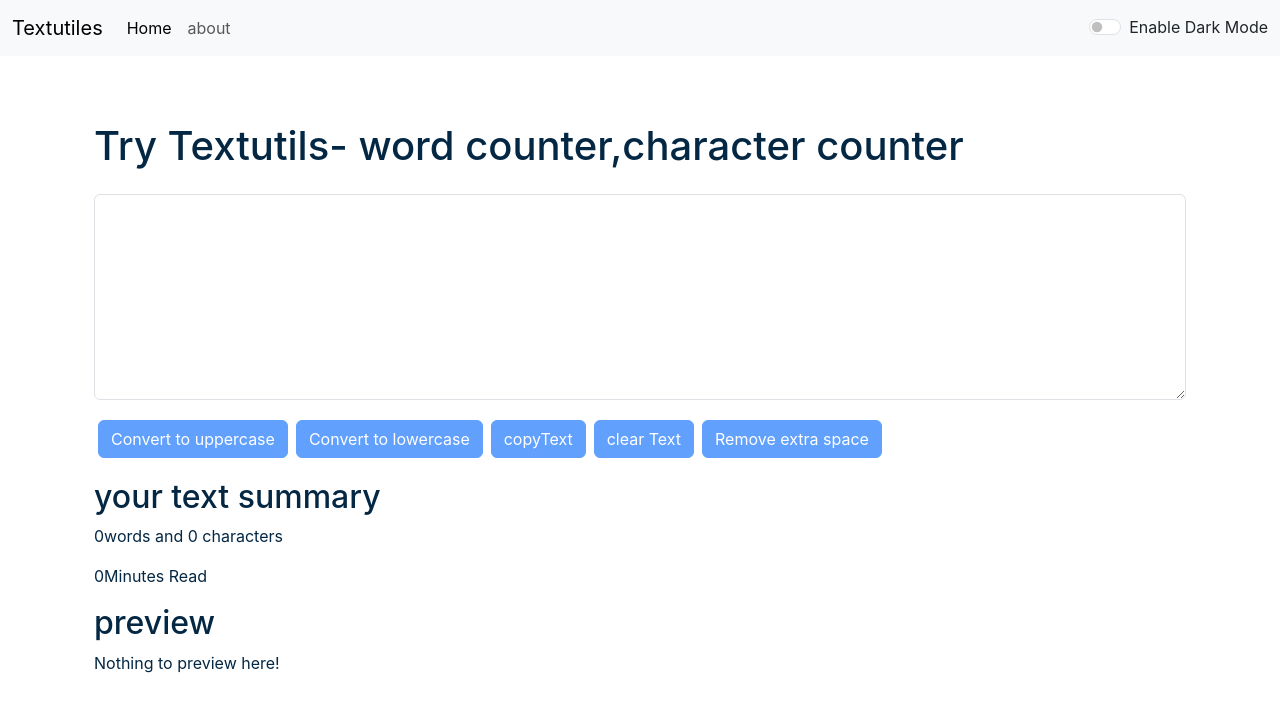
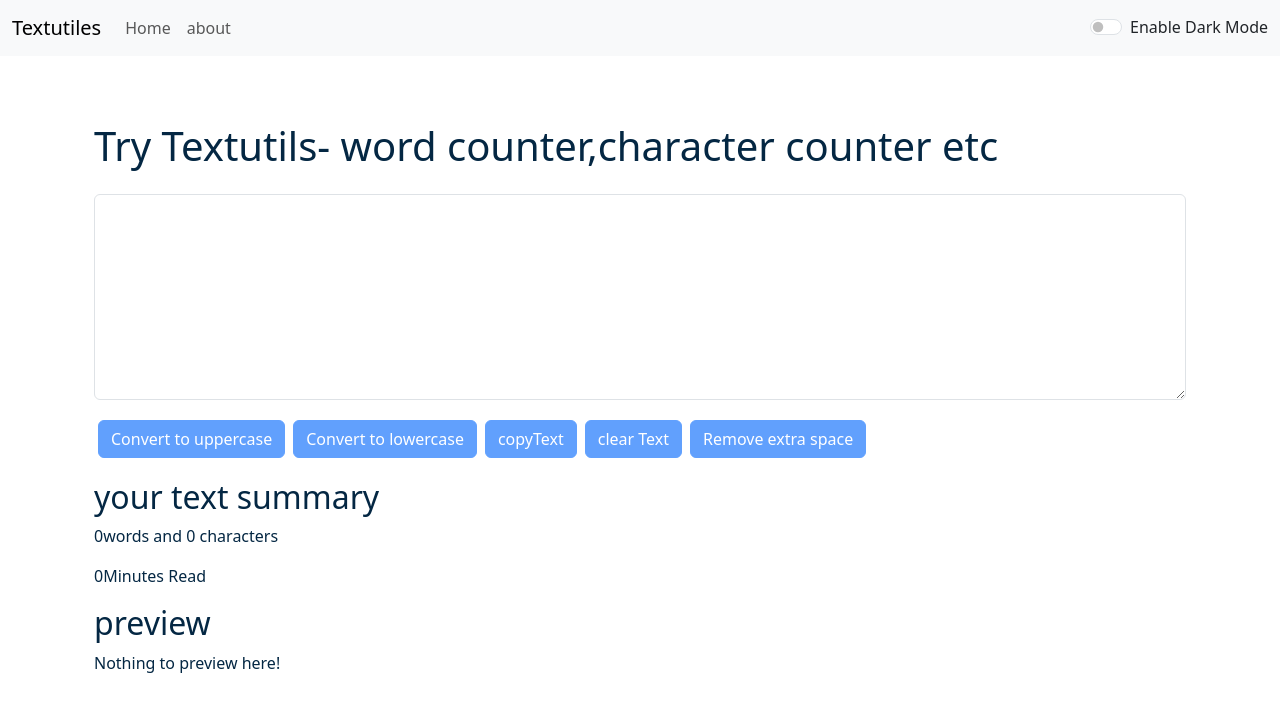
Before and after one commit to gurjardurgesh88/Text-editor-app, a React (Create React App) app: page /#/ in a window 1280 px wide. Shown: the top 712 px of the page. Built offline with nearby package versions, Linux system fonts and the light colour scheme.

Commit message:
fix textutils bugs and error

```diff
--- a/src/App.js
+++ b/src/App.js
@@ -29,18 +29,11 @@ function App() {
       setMode("dark");
       document.body.style.backgroundColor = "#042743";
       showAlert("Dark mode has been enable", "success");
-      // document.title = "Textutiles - Dark Mode ";
-      // setInterval(() => {
-      //   document.title = 'Textutiles is Amazing'
-      // }, 2000);
-      // setInterval(() => {
-      //   document.title = 'Install Textutiles Now'
-      // }, 3000);
     } else {
       setMode("light");
       document.body.style.backgroundColor = "white";
       showAlert("Light mode has been enable", "success");
-      // document.title = "Textutiles - Light Mode ";
+
     }
   };
   return (
@@ -62,7 +55,7 @@ function App() {
               element={
                 <TextForm
                   showAlert={showAlert}
-                  heading=" Try Textutils- word counter,character counter"
+                  heading=" Try Textutils- word counter,character counter etc"
                   mode={mode}
                 />
               }
--- a/src/components/Alert.js
+++ b/src/components/Alert.js
@@ -1,5 +1,4 @@
 import React from "react";
-// import PropTypes from "prop-types";
 function Alert({
   alert,
 }) {
--- a/src/components/Navbar.js
+++ b/src/components/Navbar.js
@@ -28,7 +28,7 @@ export default function Navbar({
           <div className="collapse navbar-collapse" id="navbarSupportedContent">
             <ul className="navbar-nav me-auto mb-2 mb-lg-0">
               <li className="nav-item">
-                <Link className="nav-link active" aria-current="page" to="/">
+                <Link className="nav-link" aria-current="page" to="/">
                   Home
                 </Link>
               </li>
@@ -38,24 +38,21 @@ export default function Navbar({
                 </Link>
               </li>
             </ul>
-            {/* <form className="d-flex" role="search">
+            <div
+              className={`form-check form-switch text-${
+                mode === "light" ? "dark" : "light"
+              }`}
+            >
               <input
-                className="form-control me-2"
-                type="search"
-                placeholder="Search"
-                aria-label="Search"
-              />
-              <button className="btn btn-primary-danger" type="submit">
-                Search
-              </button>
-            </form> */}
-            <div className={`form-check form-switch text-${mode==='light'?'dark':'light'}`}>
-              <input onClick={toggleMode}
+                onClick={toggleMode}
                 className="form-check-input "
                 type="checkbox"
                 vid="flexSwitchcheckDefault"
               />
-              <label className="form-check-label" htmlFor="flexSwitchcheckDefault">
+              <label
+                className="form-check-label"
+                htmlFor="flexSwitchcheckDefault"
+              >
                 {" "}
                 Enable Dark Mode
               </label>
--- a/src/components/TextForm.js
+++ b/src/components/TextForm.js
@@ -1,7 +1,5 @@
 import React, { useState } from "react";
-export default function TextForm(props)
-{
-
+export default function TextForm(props) {
   const { heading = "set heading here", mode } = props;
   const handleUpClick = () => {
     setText("you have clicked on handleUpClick");
@@ -10,14 +8,12 @@ export default function TextForm(props)
     props.showAlert("Converted to uppercase", "success");
   };
 
-
   const handleDownClick = () => {
     setText("you have clicked on handleDownClick");
     let newText = text.toLowerCase();
     setText(newText);
     props.showAlert("Converted to lowercase", "success");
   };
-
 
   const ClearText = () => {
     setText("you have clicked on clear text button");
@@ -26,29 +22,20 @@ export default function TextForm(props)
     props.showAlert("Text cleared", "success");
   };
 
-
   const handleOnChange = (event) => {
-    // console.log("ON CHANGE");
     setText(event.target.value);
-
   };
-
 
   const handleExtraSpace = () => {
     let newText = text.split(/[ ]+/);
-    setText(newText.join(" "))
+    setText(newText.join(" "));
     props.showAlert("Extra spaces removed", "success");
-  }
-
+  };
 
   const handleCopy = () => {
-    var text = document.getElementById("myBox");
-    text.select();
-    navigator.clipboard.writeText(text.value);
-    document.getSelection().removeAllRanges(); // To deselect the text
+    navigator.clipboard.writeText(text);
     props.showAlert("Text copied to clipboard", "success");
   };
-
 
   const [text, setText] = useState(``);
   return (
@@ -57,7 +44,7 @@ export default function TextForm(props)
         className="container"
         style={{ color: mode === "dark" ? "white" : "#042743" }}
       >
-        <h1 className = "mb-4">{heading} </h1>
+        <h1 className="mb-4">{heading} </h1>
         <div className="mb-3">
           <textarea
             className="form-control"
@@ -71,19 +58,39 @@ export default function TextForm(props)
             rows="8"
           ></textarea>
         </div>
-        <button disabled = {text.length === 0} className="btn btn-primary mx-1 my-1" onClick={handleUpClick}>
+        <button
+          disabled={text.length === 0}
+          className="btn btn-primary mx-1 my-1"
+          onClick={handleUpClick}
+        >
           Convert to uppercase
         </button>
-        <button disabled = {text.length === 0} className="btn btn-primary mx-1 my-1" onClick={handleDownClick}>
+        <button
+          disabled={text.length === 0}
+          className="btn btn-primary mx-1 my-1"
+          onClick={handleDownClick}
+        >
           Convert to lowercase
         </button>
-        <button disabled = {text.length === 0} className="btn btn-primary mx-1 my-1" onClick={handleCopy}>
+        <button
+          disabled={text.length === 0}
+          className="btn btn-primary mx-1 my-1"
+          onClick={handleCopy}
+        >
           copyText
         </button>
-        <button disabled = {text.length === 0} className="btn btn-primary mx-1 my-1" onClick={ClearText}>
+        <button
+          disabled={text.length === 0}
+          className="btn btn-primary mx-1 my-1"
+          onClick={ClearText}
+        >
           clear Text
         </button>
-        <button disabled = {text.length === 0}   className="btn btn-primary mx-1 my-1" onClick={handleExtraSpace}>
+        <button
+          disabled={text.length === 0}
+          className="btn btn-primary mx-1 my-1"
+          onClick={handleExtraSpace}
+        >
           Remove extra space
         </button>
       </div>
@@ -92,19 +99,24 @@ export default function TextForm(props)
         style={{ color: mode === "dark" ? "white" : "#042743" }}
       >
         <h2>your text summary</h2>
-        <p>{text.split(" ").filter((e)=> {return e.length !==0}).length}words and {text.length} characters
+        <p>
+          {
+            text.split(/\s+/).filter((e) => {
+              return e.length !== 0;
+            }).length
+          }
+          words and {text.length} characters
         </p>
 
         <p>
-          {0.008 * text.split("").filter((e) => { return e.length !== 0 }).length}
+          {0.008 *
+            text.split(/\s+/).filter((e) => {
+              return e.length !== 0;
+            }).length}
           Minutes Read
         </p>
         <h2>preview</h2>
-        <p>
-          {text.length > 0
-            ? text
-            : "Nothing to preview here!"}
-        </p>
+        <p>{text.length > 0 ? text : "Nothing to preview here!"}</p>
       </div>
     </>
   );
--- a/src/index.css
+++ b/src/index.css
@@ -1,13 +1,3 @@
-body {
-  margin: 0;
-  font-family: -apple-system, BlinkMacSystemFont, 'Segoe UI', 'Roboto', 'Oxygen',
-    'Ubuntu', 'Cantarell', 'Fira Sans', 'Droid Sans', 'Helvetica Neue',
-    sans-serif;
-  -webkit-font-smoothing: antialiased;
-  -moz-osx-font-smoothing: grayscale;
+.accordian-button::after {
+  filter: invert(1);
 }
-
-code {
-  font-family: source-code-pro, Menlo, Monaco, Consolas, 'Courier New',
-    monospace;
-}
--- a/src/index.js
+++ b/src/index.js
@@ -11,7 +11,5 @@ root.render(
   </React.StrictMode>
 );
 
-// If you want to start measuring performance in your app, pass a function
-// to log results (for example: reportWebVitals(console.log))
-// or send to an analytics endpoint. Learn more: https://bit.ly/CRA-vitals
+
 reportWebVitals();
```
Also changed, not shown: src/components/About.js (+2 -10 lines).
